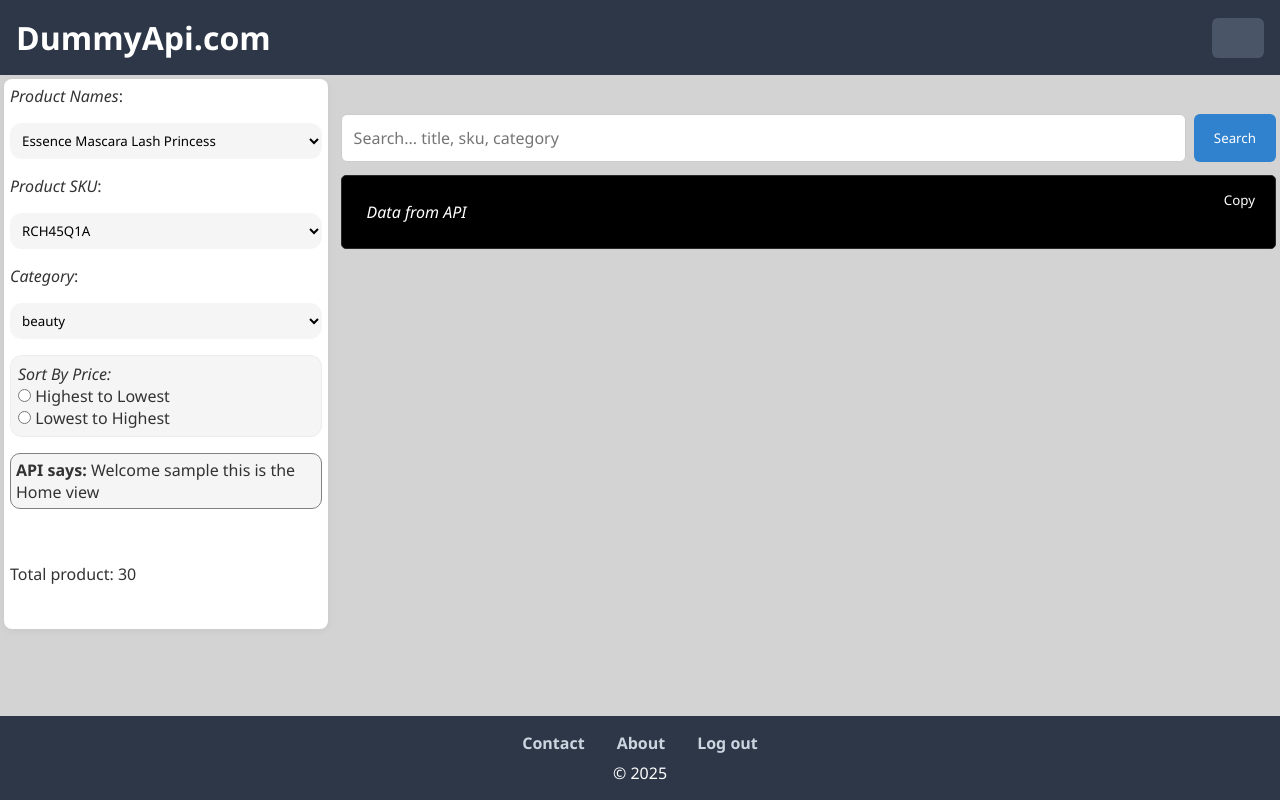
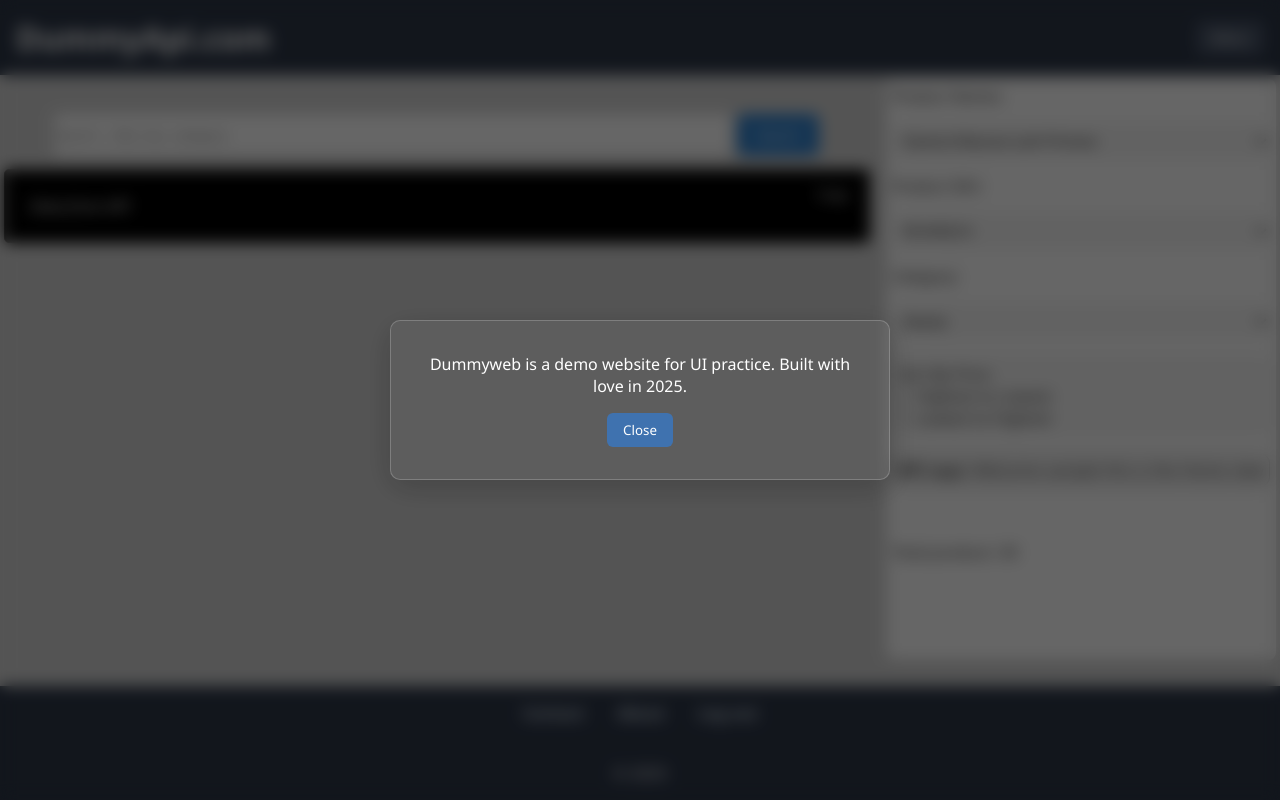
Before and after one commit to Toby1219/dummyyApi-website, a Flask app: page /api/home in a window 1280 px wide, after a click on "About". Run offline with Flask 3, Linux system fonts and the light colour scheme; the visitor is signed in with stand-in values (Sample User, id 1); data comes from the database, SQL or seed files in the repository; both versions use the stored data as it was before the commit; parts of the project's set-up code (start-up, migrations or seed data) failed here and were passed over; some libraries are stand-ins or nearby versions.

Commit message:
update 2

```diff
--- a/app/__init__.py
+++ b/app/__init__.py
@@ -55,8 +55,11 @@ def create_app():
         return jsonify(
             "Bloced Token: get a new by login token>"), 401
 
-    @app.errorhandler(404)
-    def page_not_found(e):
-        return redirect(url_for('auth_bp.logIn'))
+    # @app.errorhandler(404)
+    # def page_not_found(e):
+    #     return redirect(url_for('auth_bp.logIn'))
 
+    @app.route("/")
+    def homepage():
+        return render_template("home.html")
     return app
--- a/app/config.py
+++ b/app/config.py
@@ -56,3 +56,5 @@ class Config:
 
     # Domain URL for the application
     DOMAIN_URL = "http://127.0.0.1:5000"  # Update this if deploying to a live server
+
+    REMEMBER_COOKIE_DURATION = timedelta(days=int(os.getenv("REMEMBER_COOKIE_DURATION")))
--- a/app/static/index.css
+++ b/app/static/index.css
@@ -60,7 +60,7 @@ header {
 main {
   flex: 1;
   display: flex;
-  flex-direction: column;
+  flex-direction: row;
   padding: 4px;
   gap: 1rem;
 }
@@ -73,11 +73,12 @@ main {
 
 @media(min-width: 768px) {
   .container {
-    flex-direction: row;
+    flex-direction: column;
   }
 }
 
 .sidebar {
+  max-height: 600px;
   flex: 1;
   background: white;
   padding: 6px;
@@ -103,21 +104,20 @@ main {
   gap: 0.8rem;
 }
 
-textarea, input[type="text"] {
-  width: 100%;
-  padding: 0.75rem;
-  border: 1px solid #ccc;
-  border-radius: 6px;
-  font-size: 1rem;
+.search-section {
   display: flex;
+  gap: 0.3rem;
+  justify-content: center;
 
 }
 
-.search-section {
-  display: flex;
-  gap: 0.5rem;
+.search-section input{
+  width: 53vw;
+  padding: 1px;
+  border: 1px solid transparent;
+  border-radius: 5px;
+
 }
-
 .search-btn {
   padding: 0.75rem 1.25rem;
   background: #3182ce;
@@ -125,6 +125,27 @@ textarea, input[type="text"] {
   border: none;
   border-radius: 6px;
   cursor: pointer;
+}
+
+/* Notification styles */
+.notification {
+  position: absolute;
+  top: -50px;
+  left: 37%;
+  border-radius: 10px;
+  width: fit-content;
+  background-color: #4CAF50;
+  color: white;
+  padding: 10px 35px;
+  text-align: center;
+  font-size: 16px;
+  white-space: nowrap;
+  transition: top 0.7s ease-in-out;
+  z-index: 1000;
+}
+
+.notification.show {
+  top: 0;
 }
 
 footer {
@@ -242,7 +263,7 @@ pre{
     white-space: pre-wrap;
     word-break: break-word;
     overflow: auto;
-    max-height: 400px;
+    max-height: 420px;
     color: white;
 }
 
@@ -263,3 +284,47 @@ pre:empty::before {
   border-radius: 30px;
   cursor: pointer;
 }
+
+.overlay-dropdown {
+  position: fixed;
+  top: 0;
+  left: 0;
+  width: 100%;
+  height: 100%;
+  backdrop-filter: blur(8px);
+  background-color: rgba(0, 0, 0, 0.6);
+  display: none;
+  align-items: center;
+  justify-content: center;
+  z-index: 999;
+  text-align: center;
+  padding: 2rem;
+}
+
+.overlay-dropdown.show {
+  display: flex;
+}
+
+.overlay-content {
+  background: rgba(255, 255, 255, 0.05);
+  border: 1px solid rgba(255, 255, 255, 0.2);
+  padding: 2rem;
+  border-radius: 10px;
+  color: white;
+  max-width: 500px;
+  width: 90%;
+  box-shadow: 0 8px 32px rgba(0,0,0,0.2);
+}
+
+.overlay-content button {
+  margin-top: 1rem;
+  padding: 0.5rem 1rem;
+  background: #3f72af;
+  border: none;
+  color: white;
+  border-radius: 6px;
+  cursor: pointer;
+}
+.overlay-content button:hover {
+  background: #28527a;
+}
--- a/app/static/index.js
+++ b/app/static/index.js
@@ -33,8 +33,6 @@ function syntaxHighlight(json) {
   );
 }
 
-//document.getElementById('json').innerHTML = syntaxHighlight(data);
-
 function copyJSON() {
   const el = document.createElement('textarea');
   el.value = JSON.stringify(data, null, 2);
@@ -62,9 +60,7 @@ async function get_token() {
 }
 
 async function refresh_token_func(data_r, url){
-  // const domain_name = 'http://127.0.0.1:5000/';
   try {
-    // const response = await fetch(`${domain_name}auth/refresh`, {
     const response = await fetch('/auth/refresh', {
       method: "GET",
       headers: {
@@ -116,14 +112,13 @@ async function request(url, display=false) {
 
   // Toggle menu
   if (menu.style.display === "block") {
-    icon_m.classList.toggle('fa-x');
-    icon_m.classList.toggle('fa-bars');
+
     menu.style.display = "none";
   }
   search_input.value = '';
   setTimeout(()=>{
     loader.classList.add("hidden");
-  }, 1000)
+  }, 990)
 
 
 }
@@ -141,8 +136,8 @@ async function view_profile(){
 
 }
 
-function search_product(){
-  request(`/api/product/s=${search_input.value}`);
+async function search_product(){
+  await request(`/api/product/s=${search_input.value}`);
 }
 
 //end all api calls
@@ -190,8 +185,6 @@ async function pagnation_handler_next(){
 // end pagnation handlers
 
 function toggleMenu() {
-    icon_m.classList.toggle('fa-x');
-    icon_m.classList.toggle('fa-bars');
     menu.style.display = menu.style.display === 'block' ? 'none' : 'block';
   }
 
@@ -200,7 +193,6 @@ function toggleMenu() {
     const button = document.querySelector('.menu-btn');
     if (!menu.contains(e.target) && !button.contains(e.target)) {
       menu.style.display = 'none';
-      icon_m.classList.toggle('fa-bars');
     }
   });
 
@@ -276,3 +268,23 @@ function to_checkValue(arg){
     }
   });
 }
+
+
+function toggleDropdown(id) {
+  // Close all dropdowns
+  document.querySelectorAll('.overlay-dropdown').forEach(div => div.classList.remove('show'));
+
+  // Open selected one
+  document.getElementById(id).classList.add('show');
+}
+
+function closeDropdown() {
+  document.querySelectorAll('.overlay-dropdown').forEach(div => div.classList.remove('show'));
+}
+
+// Close when clicking outside content
+document.querySelectorAll('.overlay-dropdown').forEach(el => {
+  el.addEventListener('click', function(e) {
+    if (e.target === el) closeDropdown();
+  });
+});
--- a/app/templates/base.html
+++ b/app/templates/base.html
@@ -3,8 +3,6 @@
     <head>
         <meta charset="UTF-8" />
         <meta name="viewport" content="width=device-width, initial-scale=1.0" />
-        <link rel="stylesheet" href="https://cdnjs.cloudflare.com/ajax/libs/font-awesome/6.5.0/css/all.min.css">
-        <link rel="stylesheet" href="https://use.fontawesome.com/releases/v5.6.3/css/all.css" integrity="sha384-UHRtZLI+pbxtHCWp1t77Bi1L4ZtiqrqD80Kn4Z8NTSRyMA2Fd33n5dQ8lWUE00s/" crossorigin="anonymous">
         <link rel="stylesheet" href="{{ url_for('static', filename='index.css')}}">
         <link rel="stylesheet" href="{{ url_for('static', filename='auth.css')}}">
         <script src="{{ url_for('static', filename='index.js')}}" defer></script>
@@ -19,12 +17,26 @@
         <div id="not" data-success="{{ '1' if signup_success else '0'}}"></div>
         {% block content%} {% endblock %}
         <footer>
-        <div class="footer-links">
-            <a href="#">Contact</a>
-            <a onclick="about_func()">About</a>
-            <a href="{{url_for('auth_bp.logout') if signup_success else url_for('auth_bp.register')}}">{{'Log out' if signup_success else 'Sign Up'}}</a>
-        </div>
-        <div>&copy; 2025</div>
+            <div class="footer-links">
+                <a onclick="toggleDropdown('contact')">Contact</a>
+                <a onclick="toggleDropdown('about')">About</a>
+                <a href="{{url_for('auth_bp.logout')}}">Log out</a>
+            </div>
+            <div id="about" class="overlay-dropdown">
+                <div class="overlay-content">
+                <p>Dummyweb is a demo website for UI practice. Built with love in 2025.</p>
+                <button onclick="closeDropdown()">Close</button>
+                </div>
+            </div>
+
+            <div id="contact" class="overlay-dropdown">
+                <div class="overlay-content">
+                <p>Email: support@dummyweb.com<br>Twitter: @dummyweb</p>
+                <button onclick="closeDropdown()">Close</button>
+                </div>
+            </div>
+            <br>
+            <div>&copy; 2025</div>
         </footer>
         {% set messages = get_flashed_messages(with_categories=true)%}
         {% if messages %}
--- a/app/templates/index.html
+++ b/app/templates/index.html
@@ -6,7 +6,7 @@
    <h1><a onclick="view_home()" style="color: white;">DummyApi.com</a></h1>
 
     <button class="menu-btn" onclick="toggleMenu()" >
-      <i class="fas fa-bars" id="menu-toggle_b" style="width: 20px; height: 20px; font-size:medium;"></i>
+      <span id="menu-toggle_b">Menu</span>
     </button>
     <div class="dropdown-menu" id="menuBox">
       <a onclick="view_profile()" id="profile"><i class="fas fa-user" id="menu-toggle_u" style="margin-left: 10px;"></i> {{name.capitalize()}}</a>
@@ -16,6 +16,18 @@
     </div>
   </header>
 <main>
+    <div class="content">
+      <br>
+      <div class="search-section">
+        <input type="text" id="searchInput" placeholder="Search... title, sku, category">
+        <button class="search-btn" onclick="search_product()">Search</button>
+      </div>
+      <div class="data-holder">
+        <button class="smallBtn" onclick="copyJSON(this)">Copy</button>
+        <pre id="txt-data" data-placeholder="Data from API"></pre>
+      </div>
+    </div>
+  </div>
   <div class="container">
     <div class="sidebar">
       <label><em>Product Names</em>:</label>
@@ -52,20 +64,6 @@
         <p class="total">Total product: 30</p>
         <br>
     </div>
-
-    <div class="content">
-      <br>
-      <div class="search-section">
-        <input type="text" id="searchInput" placeholder="Search... title, sku, category">
-        <button class="search-btn" onclick="search_product()">Search</button>
-      </div>
-      <div class="data-holder">
-        <button class="smallBtn" onclick="copyJSON(this)">Copy</button>
-        <pre id="txt-data" data-placeholder="Data from API"></pre>
-      </div>
-    </div>
-  </div>
-
 </main>
   <div class="pag" id="pag">
     <div class="pagas">
--- a/app/templates/login.html
+++ b/app/templates/login.html
@@ -10,9 +10,6 @@
       <div>{{form.username(id='username', placeholder='Username')}}</div>
       <div>{{form.password(id='password', placeholder='Password')}}</div>
       <div>{{form.submit(id='form_btn', class='action_btn')}}</div>
-      <div>
-        {{form.accept_terms()}}
-      </div>
     </form>
       <br>
 
--- a/instance/message.json
+++ /dev/null
@@ -1,4 +0,0 @@
-{
-  "status": "sucess",
-  "message": "Showing all product data. page 5"
-}
```
Also changed, not shown: app/routes/auth.py (+4 -3 lines), app/templates/home.html (added, +187 -0 lines), instance/Database.db (deleted).
